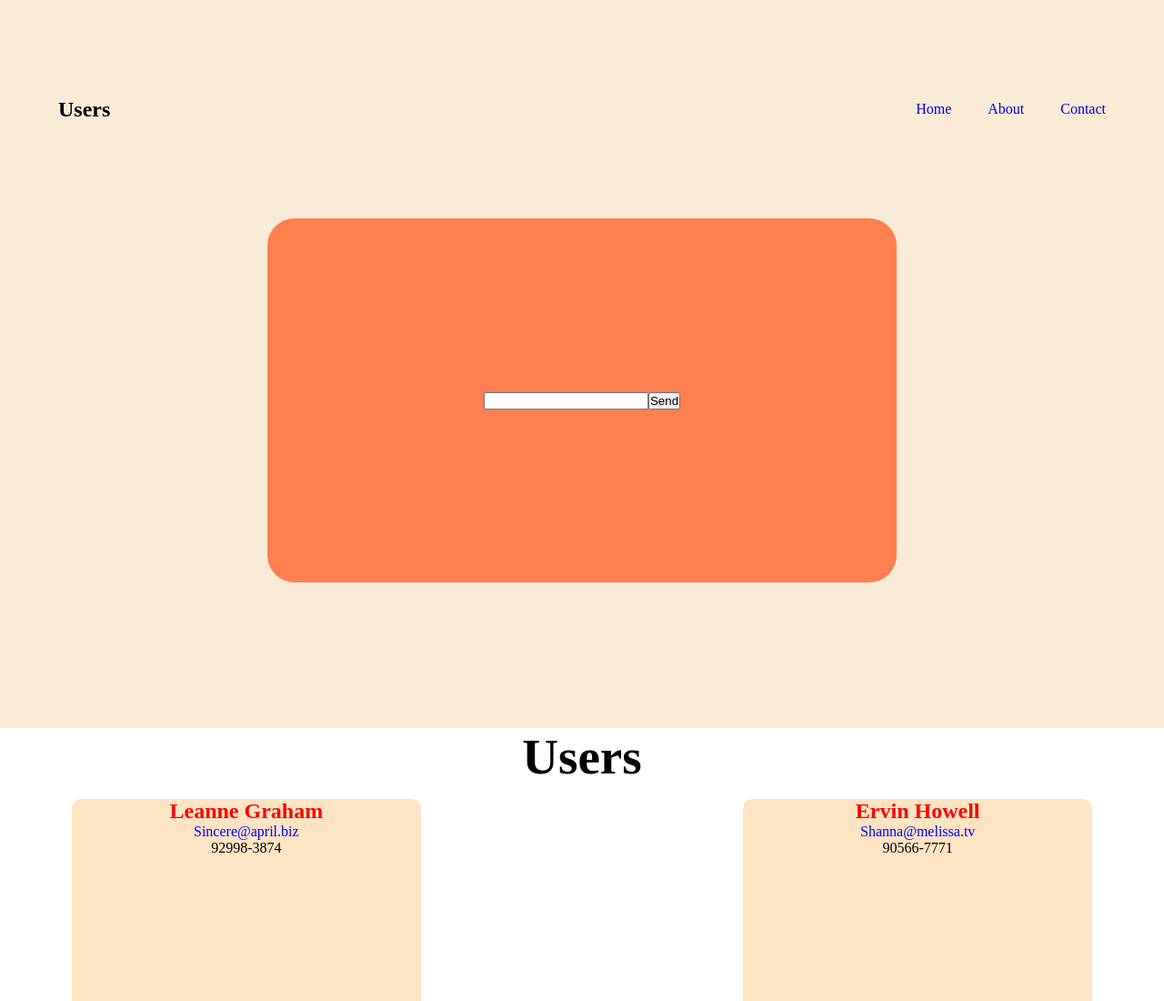
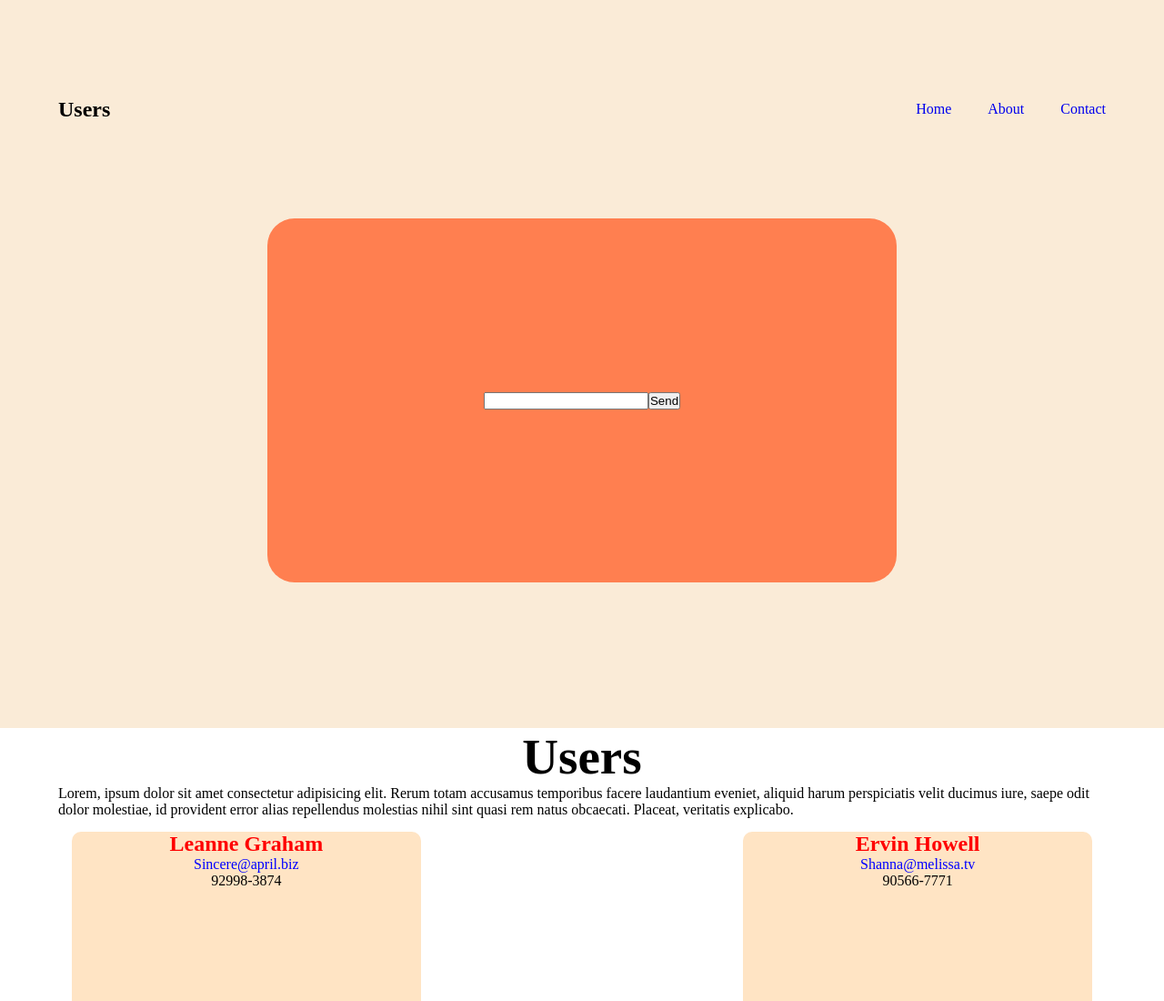
Before and after one commit to HusenGulam/JsTigers, a plain HTML site: page index.html in a window 1280 px wide. Shown: the top 1100 px of the page at 91% size. Drawn offline with Linux system fonts and the light colour scheme.

Commit message:
new branch created

```diff
--- a/index.html
+++ b/index.html
@@ -36,7 +36,7 @@
             <div class="container">
                 <h1>Users</h1>
                 <div id="row">
-
+                    <p>Lorem, ipsum dolor sit amet consectetur adipisicing elit. Rerum totam accusamus temporibus facere laudantium eveniet, aliquid harum perspiciatis velit ducimus iure, saepe odit dolor molestiae, id provident error alias repellendus molestias nihil sint quasi rem natus obcaecati. Placeat, veritatis explicabo.</p>
                 </div>
             </div>
         </main>
```
